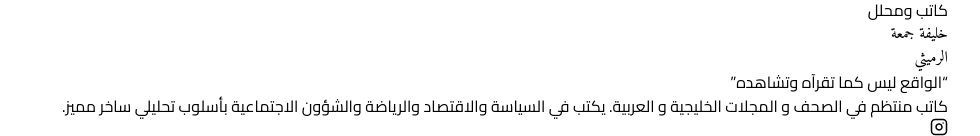
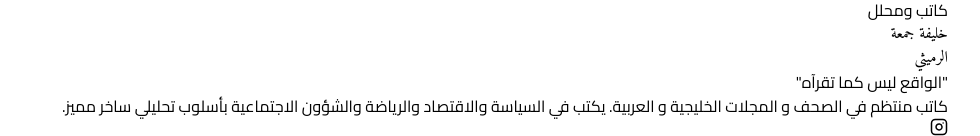
Before and after one commit to humaid1379-cell/khalifa-website, a React (Vite) app in the folder client/: page / in a window 1280 px wide. Shown: the part 816-952 px from the top of the page, without its empty margins (300-1280 px from the left). Built offline with nearby package versions, Linux system fonts and the light colour scheme; a web font is replaced by a local one.

Commit message:
Checkpoint: Removed وتشاهده from the hero slogan — now reads الواقع ليس كما تقرآه. خارج النص in navbar is plain white Amiri text with no color or decoration.

```diff
--- a/client/src/components/HeroSection.tsx
+++ b/client/src/components/HeroSection.tsx
@@ -78,7 +78,7 @@ export default function HeroSection() {
               style={{ animation: "heroFadeUp 0.6s ease 0.35s both" }}
             >
               <p className="font-[Amiri] text-xl md:text-2xl text-[#a8e6c0] italic leading-relaxed">
-                “الواقع ليس كما تقرآه وتشاهده”
+                "الواقع ليس كما تقرآه"
               </p>
             </div>
 
```
